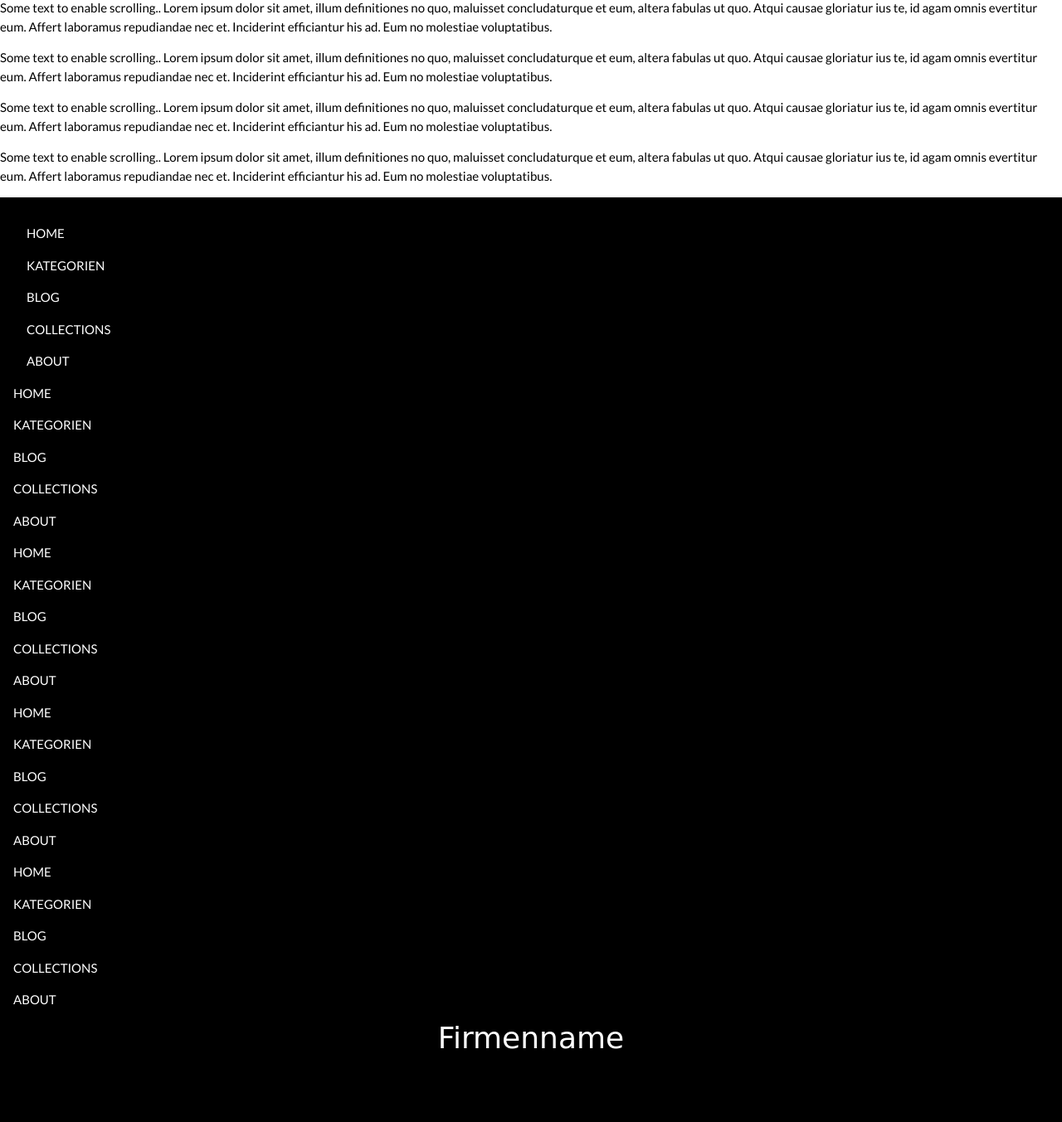
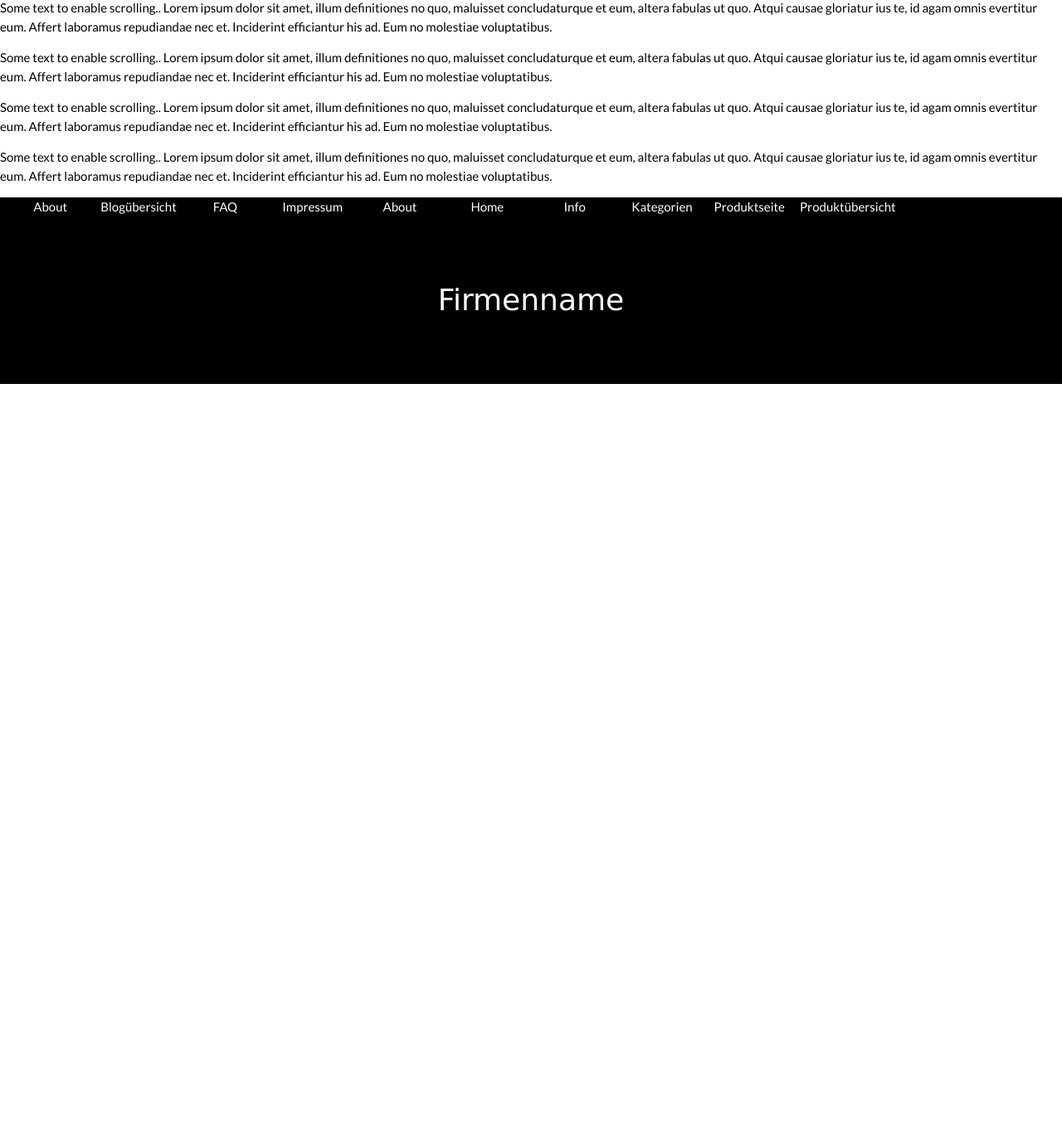
Before and after one commit to flupppi/WebTech-Projekt, a PHP site: page /w3-header-footer.html in a window 1280 px wide. Shown: the part 1104-2457 px from the top of the page at 83% size. After the commit the page ends 1567 px from the top, so only its background shows below. Run offline with PHP 8.4, Linux system fonts and the light colour scheme.

Commit message:
erster entwurf für einen neuen footer
Bin noch sehr untzufrieden mit der desktop ansicht und ich hab noch ein paar html fehler gefixed

```diff
--- a/WebShop/public_html/FAQ.html
+++ b/WebShop/public_html/FAQ.html
@@ -11,10 +11,6 @@
 <style>
     body {
         font-family: "Lato", sans-serif
-    }
-
-    .mySlides {
-        display: none
     }
 </style>
 
@@ -109,7 +105,6 @@
                             Allbirds?</button>
                         <div id="Demo1" class="w3-hide w3-container">
                             <p>
-
                                 Die Schuhgrößen variieren je nach Modell, wir bieten jedoch für alle eine normale Breite
                                 und volle Größen. Die Wool Kollektion liegt am Anfang etwas enger an, weitet sich jedoch
                                 naturgemäß mit der Zeit. Das Tree Material passt sich dem Fuß hervorragend an und behält
--- a/WebShop/public_html/style.css
+++ b/WebShop/public_html/style.css
@@ -1389,3 +1389,6 @@ ul.breadcrumb {
     color: #01447e;
     text-decoration: underline;
   }
+  .footer-company{
+      font-family: 'Calistoga', cursive;
+  }
--- a/WebShop/public_html/w3-header-footer.html
+++ b/WebShop/public_html/w3-header-footer.html
@@ -151,70 +151,23 @@
             </p>
         </div>
     </main>
-    <footer class="">
-            <div class=" w3-black w3-padding-24">
-                <nav class="w3-bar-block w3-col w3-margin-left s12" role="navigation">
-                    <a class="w3-bar-item w3-button" href="#">HOME</a>
-
-                    <a class="w3-bar-item w3-button" href="#">KATEGORIEN</a>
-
-                    <a class="w3-bar-item w3-button" href="#">BLOG</a>
-
-                    <a class="w3-bar-item w3-button" href="#">COLLECTIONS</a>
-
-                    <a class="w3-bar-item w3-button" href="#">ABOUT</a>
-                </nav>
-                <nav class="w3-bar-block w3-col s12" role="navigation">
-
-                    <a class="w3-bar-item w3-button" href="#">HOME</a>
-
-                    <a class="w3-bar-item w3-button" href="#">KATEGORIEN</a>
-
-                    <a class="w3-bar-item w3-button" href="#">BLOG</a>
-
-                    <a class="w3-bar-item w3-button" href="#">COLLECTIONS</a>
-
-                    <a class="w3-bar-item w3-button" href="#">ABOUT</a>
-
-                </nav>
-                <nav class="w3-bar-block w3-col s12" role="navigation">
-                    <a class="w3-bar-item w3-button" href="#">HOME</a>
-
-                    <a class="w3-bar-item w3-button" href="#">KATEGORIEN</a>
-
-                    <a class="w3-bar-item w3-button" href="#">BLOG</a>
-
-                    <a class="w3-bar-item w3-button" href="#">COLLECTIONS</a>
-
-                    <a class="w3-bar-item w3-button" href="#">ABOUT</a>
-                </nav>
-                <nav class="w3-bar-block w3-col s12" role="navigation">
-                    <a class="w3-bar-item w3-button" href="#">HOME</a>
-
-                    <a class="w3-bar-item w3-button" href="#">KATEGORIEN</a>
-
-                    <a class="w3-bar-item w3-button" href="#">BLOG</a>
-
-                    <a class="w3-bar-item w3-button" href="#">COLLECTIONS</a>
-
-                    <a class="w3-bar-item w3-button" href="#">ABOUT</a>
-                </nav>
-                <nav class="w3-bar-block w3-col s12 " role="navigation">
-                    <a class="w3-bar-item w3-button" href="#">HOME</a>
-
-                    <a class="w3-bar-item w3-button" href="#">KATEGORIEN</a>
-
-                    <a class="w3-bar-item w3-button" href="#">BLOG</a>
-
-                    <a class="w3-bar-item w3-button" href="#">COLLECTIONS</a>
-
-                    <a class="w3-bar-item w3-button" href="#">ABOUT</a>
-                </nav>
+    <footer>
+        <nav class="w3-row-padding w3-black">
+            <nav class="w3-col l1 m2 s6 xs12 w3-center">About</nav>
+            <nav class="w3-col l1 m2 s6 xs12 w3-center">Blogübersicht</nav>
+            <nav class="w3-col l1 m2 s6 xs12 w3-center">FAQ</nav>
+            <nav class="w3-col l1 m2 s6 xs12 w3-center">Impressum</nav>
+            <nav class="w3-col l1 m2 s6 xs12 w3-center">About</nav>
+            <nav class="w3-col l1 m2 s6 xs12 w3-center">Home</nav>
+            <nav class="w3-col l1 m2 s6 xs12 w3-center">Info</nav>
+            <nav class="w3-col l1 m2 s6 xs12 w3-center">Kategorien</nav>
+            <nav class="w3-col l1 m2 s6 xs12 w3-center">Produktseite</nav>
+            <nav class="w3-col l1 m2 s6 xs12 w3-center">Produktübersicht</nav>
+        </nav>
+            <div class="w3-center w3-padding-64 w3-black ">
+                <h1 class="footer-company" >Firmenname</h1>
             </div>
-            <div class="w3-center w3-padding-64 w3-black ">
-                <h1 style="font-family: 'Calistoga', cursive;">Firmenname</h1>
-            </div>
-        </footer>
+    </footer>
 </body>
 
 </html>
```
Also changed, not shown: WebShop/public_html/Produktübersicht.html (+40 -47 lines).
